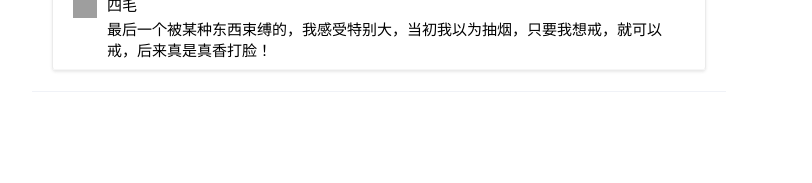
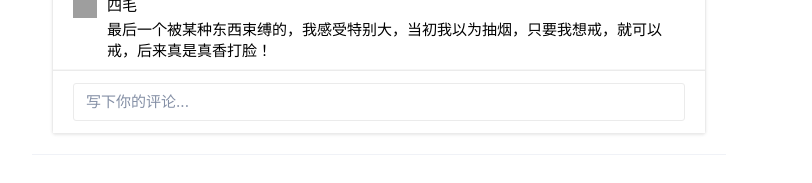
Before and after one commit to elvaqianyy/my-zhihu-demo, a React app: page /#/home in a window 1280 px wide. Shown: the part 580-763 px from the top of the page, without its empty margins (108-920 px from the left). Built offline with nearby package versions, Linux system fonts and the light colour scheme; grey boxes are pictures that could not be loaded.

Commit message:
add 增加评论富文本

```diff
--- a/src/components/recommend/CommentsContainer/index.js
+++ b/src/components/recommend/component/CommentsContainer/index.js
@@ -1,4 +1,5 @@
 import React from 'react'
+import Editor from '../Editor/index.js'
 require('./index.scss')
 
 export default class CommentsContainer extends React.Component {
@@ -35,6 +36,9 @@ export default class CommentsContainer extends React.Component {
               </li>
             </ul>
           </div>
+          <div className="comments-footer">
+            <Editor />
+          </div>
         </div>
       </div>
     )
--- a/src/components/recommend/CommentsContainer/index.scss
+++ b/src/components/recommend/component/CommentsContainer/index.scss
@@ -34,7 +34,7 @@
         width: 24px;
         height:24px;
         margin-right:10px;
-        background-color: pink;
+        // background-color: pink;
         img {
           width:100%;
           height:100%;
@@ -44,6 +44,12 @@
     .item-content {
       padding-left:34px;
     }
+  }
+  .comments-footer {
+    display: flex;
+    padding: 12px 20px;
+    background: #fff;
+    border-top: 1px solid #ebebeb;
   }
 }
 .topbar {
--- /dev/null
+++ b/src/components/recommend/component/Editor/index.js
@@ -0,0 +1,56 @@
+import React from 'react'
+require('./index.scss')
+export default class Editor extends React.Component {
+  constructor(props) {
+    super(props)
+    this.state = {
+      isStart:false,
+      isFocus:false
+    }
+  }
+  // 监听键盘弹起事件
+  handleOnKeyUp = (e) => {
+    let content = document.querySelector('.input-content').innerText
+    console.log(e.keyCode, 'e.keyCode')
+    if(e.keyCode === 8){
+      content = content.substring(0,content.length-1);
+    }
+    this.setState({
+      isStart: content
+    })
+  }
+  // 监听聚焦事件
+  handleOnFocus = () => {
+    this.setState({
+      isFocus: true
+    })
+  }
+  // 监听失焦事件
+  handleOnBlur = () => {
+    this.setState({
+      isFocus: false
+    })
+  }
+  render() {
+    return (
+      <div className={`comments-editor ${this.state.isFocus ? 'isActive' : ''}`}>
+        <div className="editor-inputWrap">
+          <div className="editor-input">
+            { !this.state.isStart ? <div className="placeholder">写下你的评论...</div> : null }
+            <div
+              onKeyUp={this.handleOnKeyUp}
+              onFocus={this.handleOnFocus}
+              onBlur={this.handleOnBlur}
+              className="input-content"
+              contentEditable="true"
+              suppressContentEditableWarning="true"
+            >
+            </div>
+          </div>
+          <div className="editor-upload"></div>
+        </div>
+        <button className="editor-button">发布</button>
+      </div>
+    )
+  }
+}
--- /dev/null
+++ b/src/components/recommend/component/Editor/index.scss
@@ -0,0 +1,61 @@
+.comments-editor {
+  display: flex;
+  position: relative;
+  width: 100%;
+  align-items: center;
+  transition: all 0.3s ease;
+  &.isActive {
+    padding-right: 94px;
+    transition: padding-right 0.3s ease;
+    .editor-inputWrap {
+      border-color: #8590a6;
+      transition: border 0.3s ease;
+    }
+    .editor-button {
+      transform:scale(1);
+      transition: transform 0.3s ease 0.1s;
+    }
+  }
+  .editor-inputWrap {
+    transition: border 0.3s ease 0.3s;
+    display: flex;
+    flex:1;
+    line-height: 1.6;
+    border: 1px solid #ebebeb;
+    background-color: #fff;
+    border-radius: 3px;
+    color:#1a1a1a;;
+    .editor-input {
+      width: 100%;
+      padding: 6px 12px;
+      cursor: text;
+      -webkit-user-select: text;
+      -moz-user-select: text;
+      user-select: text;
+      .placeholder {
+        position: absolute;
+        color: #8590a6;
+        pointer-events:none;
+      }
+      .input-content {
+        border:none;
+        &:focus {
+          outline:none;
+        }
+      }
+    }
+  }
+  .editor-button {
+    transform:scale(0);
+    transition: transform 0.1s ease;
+    position: absolute;
+    color: #fff;
+    background-color: #0084ff;
+    right: 12px;
+    bottom: 2px;
+    line-height: 34px!important;
+    padding: 0 12px;
+    border: none;
+    border-radius: 3px;
+  }
+}
--- a/src/components/recommend/index.js
+++ b/src/components/recommend/index.js
@@ -2,7 +2,7 @@ import React from 'react'
 import { ReactComponent as Icon} from '../../images/arrow-down.svg'
 import { ReactComponent as AgreeIcon} from '../../images/agree.svg'
 import { ReactComponent as ResetIcon} from '../../images/reset.svg'
-import CommentsContainer from './CommentsContainer/index.js'
+import CommentsContainer from './component/CommentsContainer/index.js'
 
 require('./index.scss')
 
@@ -14,7 +14,8 @@ class Recommend extends React.Component {
       commentsNum:'499',
       isAgreeActive: false,
       isAgreeActive2: false,
-      select: ''
+      select: '',
+      showComments: true
     }
   }
   // 同意
@@ -31,12 +32,23 @@ class Recommend extends React.Component {
     console.log('取消')
     this.setState({
       isAgreeActive2: !this.state.isAgreeActive2,
-      isAgreeActive: this.state.isAgreeActive2,
+      isAgreeActive: false,
       agreeNum: this.state.isAgreeActive2? (+this.state.agreeNum + 1) : (+this.state.agreeNum - 1)
+    })
+  }
+  // 显示评论
+  handleShowComments = () => {
+    console.log('显示评论')
+    this.setState({
+      showComments: !this.state.showComments
     })
   }
 
   render() {
+    let commentsContainer = null
+    if (this.state.showComments) {
+      commentsContainer = <CommentsContainer />
+    }
     return (
       <div className="cardList">
         <div className="card">
@@ -69,14 +81,14 @@ class Recommend extends React.Component {
                 </span>
               </div>
               <div className="button-right">
-                <p>{this.state.commentsNum}条评论</p>
+                <p onClick={this.handleShowComments}>{this.state.commentsNum}条评论</p>
                 <p>分享</p>
                 <p>收藏</p>
                 <p>喜欢</p>
               </div>
             </div>
             {/* 评论组件 */}
-            <CommentsContainer />
+            { commentsContainer }
           </div>
         </div>
       </div>
--- a/src/index.css
+++ b/src/index.css
@@ -17,6 +17,7 @@ p:focus,span:focus {
 }
 p,span,a {
   -webkit-tap-highlight-color: transparent;
+  user-select: none;
 }
 code {
   font-family: source-code-pro, Menlo, Monaco, Consolas, 'Courier New',
```
